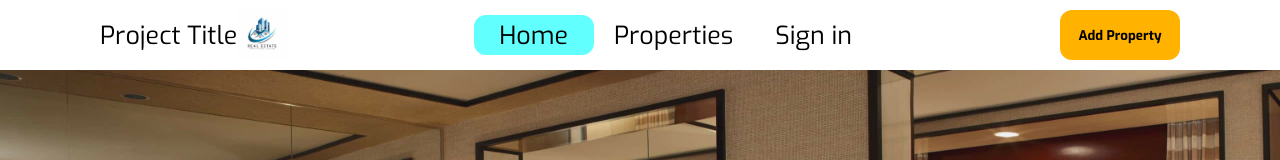
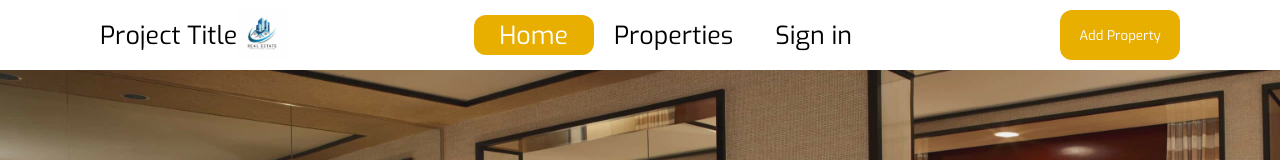
Before and after one commit to AhmedAmgadElsharkawy/Real-Estate-Property-Management, a React (Vite) app in the folder client/: page / in a window 1280 px wide. In both pictures the pointer is over the label "Home". Shown: the top 160 px of the page. Built offline with nearby package versions, Linux system fonts and the light colour scheme.

Commit message:
update navbar style

```diff
--- a/client/src/components/NavBar/NavBar.module.css
+++ b/client/src/components/NavBar/NavBar.module.css
@@ -30,22 +30,29 @@
     width: 120px;
     height: 40px;
     text-align: center;
+    cursor: pointer;
     &:hover {
-        background-color: #61FFFE;
+        background-color: #E8AE00;
+        color: white;
     }
     border-radius: 12px;
 }
 
 .button {
-    background-color: #FFB300;
+    background-color: #E8AE00;
     /* padding: 0px 16px 0px 16px; */
     border-radius: 12px;
     height: 50px;
     width: 120px;
     border: none;
     font-weight: bold;
+    color: white;
+    cursor: pointer;
+    font-weight: 400;
     &:hover{
-        background-color: #ff9900;
+        background-color: white;
+        border: 1px solid #E8AE00;
+        color: black;
     }
 }
 
```
